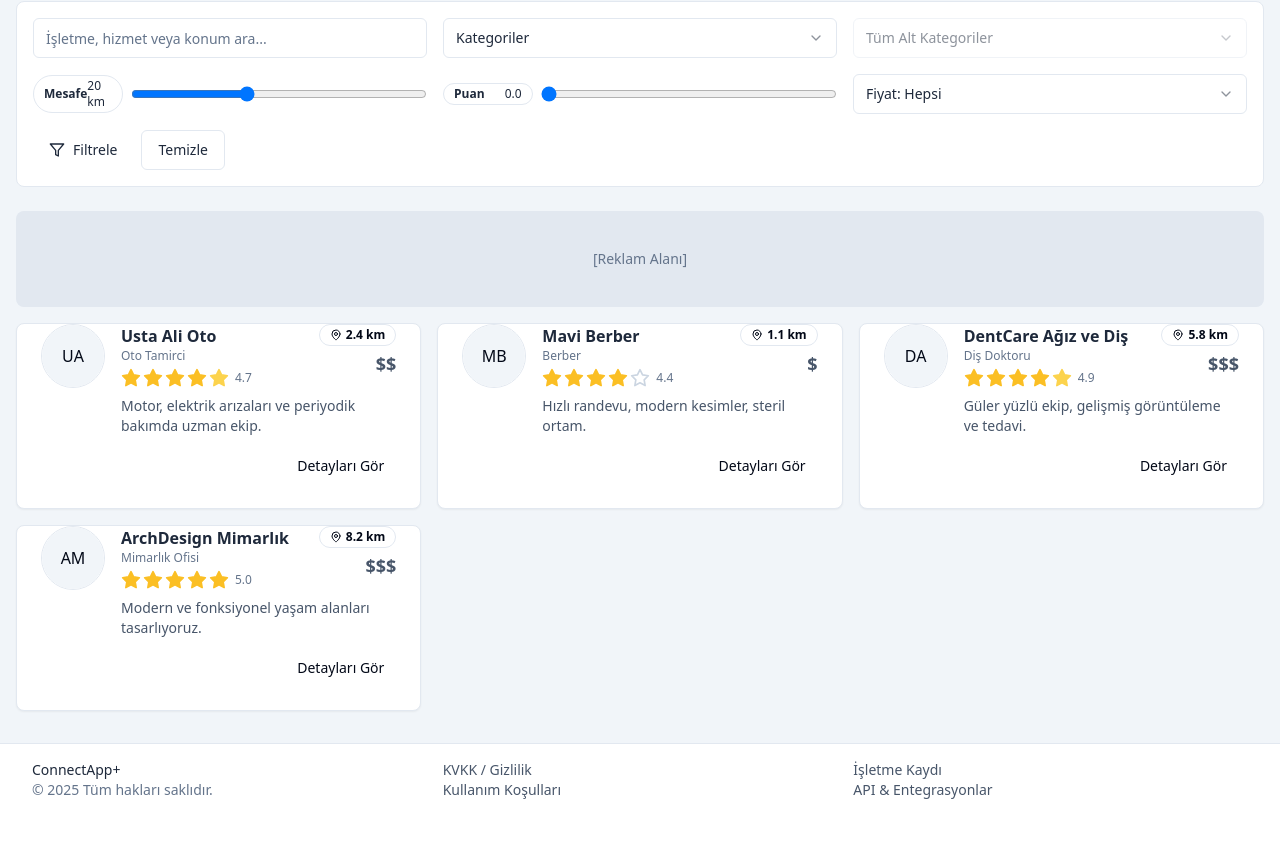
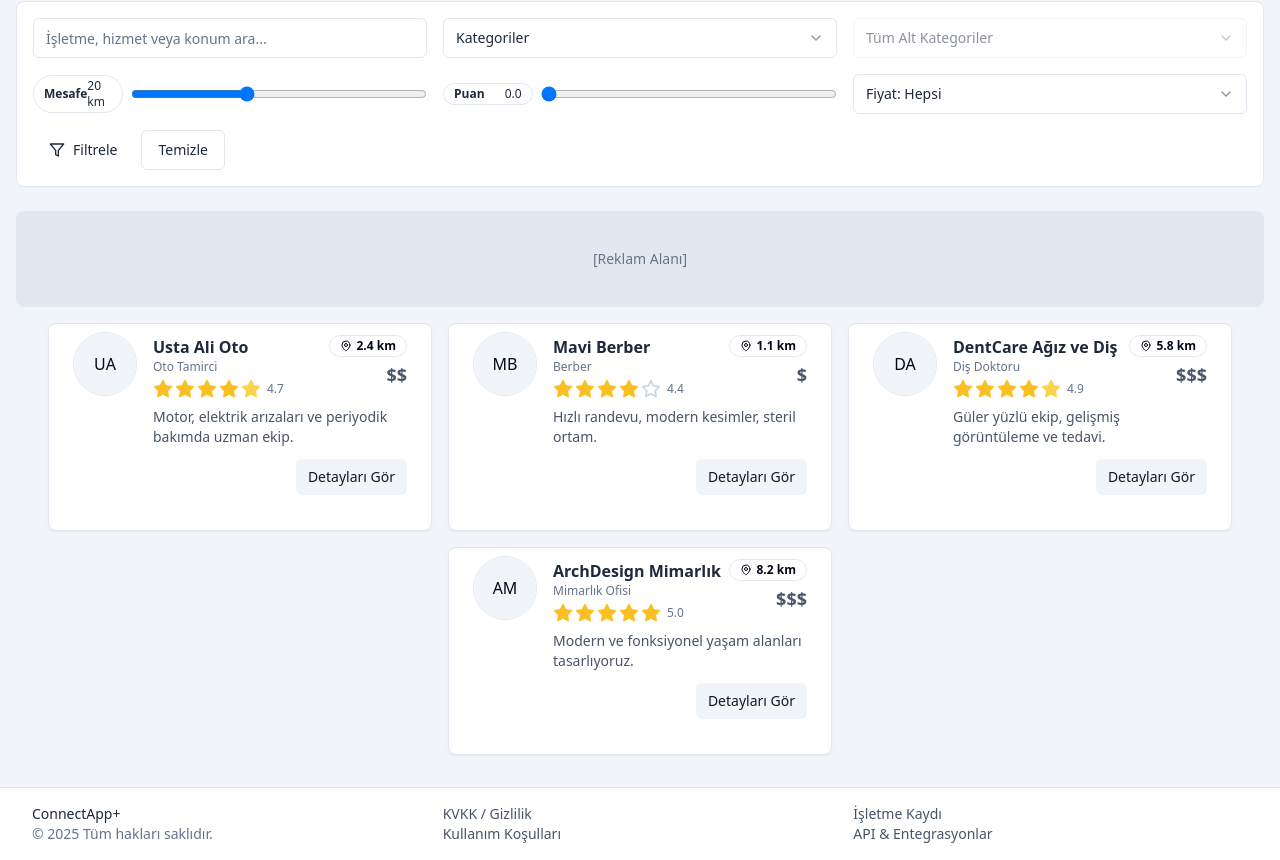
Before and after one commit to MusabAkan/rezervation.app, a React (Vite) app in the folder rezervation-ui/: page / in a window 1280 px wide. Shown: the part 600-1460 px from the top of the page. Before the commit the page ends 1416 px from the top, so only its background shows below. Built offline with nearby package versions, Linux system fonts and the light colour scheme.

Commit message:
card content updateded frontend

```diff
--- a/rezervation-ui/src/index.css
+++ b/rezervation-ui/src/index.css
@@ -48,7 +48,7 @@
     --primary: 210 40% 98%;
     --primary-foreground: 222.2 47.4% 11.2%;
 
-    --secondary: 217.2 32.6% 17.5%;
+    --secondary: 217.2 32.6% 25%;
     --secondary-foreground: 210 40% 98%;
 
     --muted: 217.2 32.6% 17.5%;
--- a/rezervation-ui/src/pages/Explore.jsx
+++ b/rezervation-ui/src/pages/Explore.jsx
@@ -54,7 +54,7 @@ function Filters({t, values, setValues}) {
                 <Select value={tmp.price} onValueChange={(v) => setTmp({...tmp, price: v})}><SelectTrigger><SelectValue
                     placeholder={t.price}/></SelectTrigger><SelectContent><SelectItem value="any">{t.price}:
                     Hepsi</SelectItem><SelectItem value="$">$</SelectItem><SelectItem
-                    value="$$">$$</SelectItem><SelectItem value="$$$">$$$</SelectItem></SelectContent></Select>
+                    value="$">$</SelectItem><SelectItem value="$$">$$</SelectItem></SelectContent></Select>
             </div>
             <div className="mt-4 flex gap-2"><Button className="bg-primary hover:bg-primary/90" onClick={apply}><Filter
                 className="h-4 w-4 mr-2"/>{t.apply}</Button><Button variant="outline" onClick={clear}>{t.clear}</Button>
@@ -67,10 +67,10 @@ function BusinessCard({t, b}) {
     const category = CATEGORIES.find(c => c.id === b.category);
     return (
         <Card
-            className="bg-white hover:shadow-md transition overflow-hidden dark:bg-slate-800 dark:border-slate-700 dark:hover:border-slate-600">
-            <CardContent className="p-4 grid grid-cols-[64px,1fr] gap-4">
+            className="w-full max-w-sm bg-white hover:shadow-md transition overflow-hidden dark:bg-slate-800 dark:border-slate-700 dark:hover:border-slate-600 h-52 flex flex-col">
+            <CardContent className="p-4 grid grid-cols-[64px,1fr] gap-4 flex-grow items-center">
                 <Avatar
-                    className="h-16 w-16 border"><AvatarFallback>{b.name.split(' ').map(w => w[0]).slice(0, 2).join('')}</AvatarFallback></Avatar>
+                    className="h-16 w-16 border self-start mt-2"><AvatarFallback>{b.name.split(' ').map(w => w[0]).slice(0, 2).join('')}</AvatarFallback></Avatar>
                 <div>
                     <div className="flex items-start justify-between">
                         <div>
@@ -87,7 +87,7 @@ function BusinessCard({t, b}) {
                     </div>
                     <p className="mt-2 text-sm text-slate-600 dark:text-slate-400 line-clamp-2">{b.description}</p>
                     <div className="mt-3 flex flex-wrap gap-2 items-center">
-                        <Button size="sm" className="ml-auto bg-primary hover:bg-primary/90" asChild><a
+                        <Button size="sm" variant="secondary" className="ml-auto" asChild><a
                             href={`#business/${b.id}`}>{t.seeDetails}</a></Button>
                     </div>
                 </div>
@@ -115,7 +115,7 @@ export default function Explore({t, lang, onBook, businesses}) {
                                                                                                                   setValues={setFilters}/>
             </div>
             <AdBanner t={t}/>
-            <div className="grid sm:grid-cols-2 lg:grid-cols-3 gap-4">{results.map(b => (
+            <div className="flex flex-wrap justify-center gap-4">{results.map(b => (
                 <BusinessCard key={b.id} t={t} b={b}/>))}</div>
         </div>
     );
```
